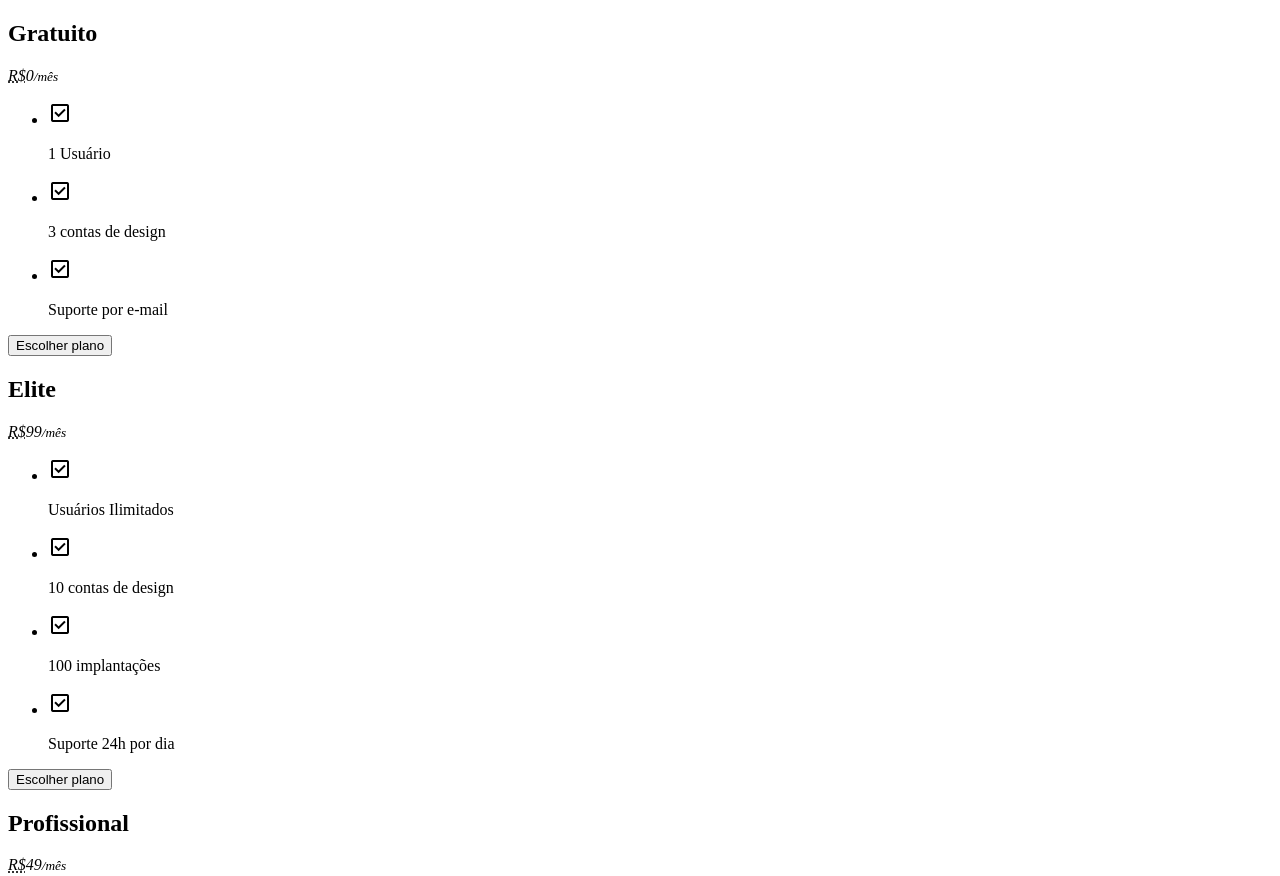
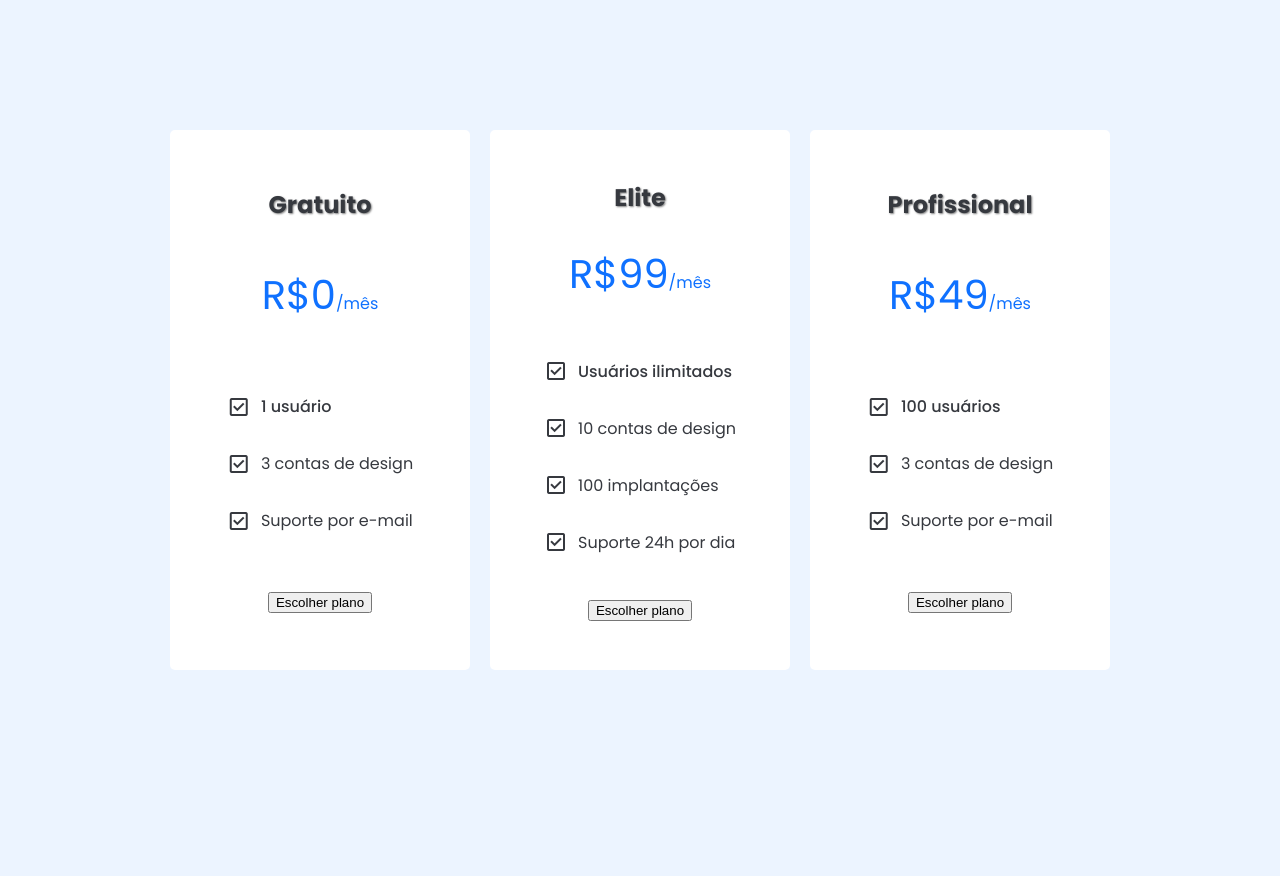
Before and after one commit to danyllo-aniceto/front-end-labs, a plain HTML site: page cards/index.html in a window 1280 px wide. Shown: the top 876 px of the page. After the commit the page ends 800 px from the top, so only its background shows below. Drawn offline with nearby package versions, Linux system fonts and the light colour scheme; files that its build step writes are made by us from their sources.

Commit message:
escopo projeto

```diff
--- a/cards/css/style.css
+++ b/cards/css/style.css
@@ -0,0 +1,101 @@
+:root {
+  --color-primary: #0f71ff;
+  --color-background: #ecf4ff;
+  --color-text: #36393f;
+  --color-light: #f7f7f7;
+  --color-alert: orange;
+
+  --font-main: "Poppins", sans-serif;
+
+  --card-width: 300px;
+  --card-padding: 40px;
+  --card-height: 540px;
+}
+
+* {
+  box-sizing: border-box;
+}
+
+html,
+body {
+  height: 100%;
+  margin: 0;
+  font-family: var(--font-main);
+  background-color: var(--color-background);
+  color: var(--color-text);
+}
+
+body {
+  display: flex;
+  align-items: center;
+  justify-content: center;
+  gap: 20px;
+  padding: 0 20px;
+  flex-wrap: wrap;
+}
+
+.card {
+  display: grid;
+  place-items: center;
+  gap: 10px;
+  width: var(--card-width);
+  max-width: var(--card-width);
+  height: var(--card-height);
+  padding: var(--card-padding);
+  border-radius: 5px;
+  background-color: white;
+  font-size: 100%;
+  text-align: center;
+  overflow: hidden;
+  transition: box-shadow 0.3s ease, transform 0.3s ease;
+}
+
+.card:hover {
+  transform: scale(1.1);
+  box-shadow: 0 4px 20px rgb(186, 181, 210);
+}
+
+.card h2 {
+  margin: 0;
+  text-shadow: 1px 1px 2px gray;
+}
+
+.card var {
+  color: var(--color-primary);
+  font-weight: 400;
+  font-size: 40px;
+  font-style: normal;
+  margin-bottom: 10px;
+  transition: font-size 0.3 ease;
+}
+
+.card:hover var {
+  font-size: 50px;
+}
+
+.card var small {
+  font-size: 16px;
+}
+
+abbr[title] {
+  cursor: help;
+  text-decoration: none;
+}
+
+ul {
+  list-style: none;
+  padding: 0;
+  margin: 0;
+}
+
+ul li {
+  display: flex;
+  align-items: center;
+  gap: 10px;
+  padding: 0;
+  margin-top: 0;
+}
+
+ul > li:first-child {
+  font-weight: 500;
+}
--- a/cards/index.html
+++ b/cards/index.html
@@ -1,30 +1,28 @@
 <!DOCTYPE html>
-<html lang="pt-BR">
+<html lang="pt-br">
 
 <head>
-  <meta charset="UTF-8">
-  <meta name="viewport" content="width=device-width, initial-scale=1.0">
-  <link rel="stylesheet" href="./css/style.css">
-  <link rel="preconnect" href="https://fonts.googleapis.com">
-  <link rel="preconnect" href="https://fonts.gstatic.com" crossorigin>
+  <meta charset="UTF-8" />
+  <meta name="viewport" content="width=device-width, initial-scale=1.0" />
+  <title>Escolha seu plano</title>
+  <link rel="stylesheet" href="style.css" />
+  <link rel="preconnect" href="https://fonts.googleapis.com" />
+  <link rel="preconnect" href="https://fonts.gstatic.com" crossorigin />
   <link
     href="https://fonts.googleapis.com/css2?family=Poppins:ital,wght@0,100;0,200;0,300;0,400;0,500;0,600;0,700;0,800;0,900;1,100;1,200;1,300;1,400;1,500;1,600;1,700;1,800;1,900&display=swap"
-    rel="stylesheet">
+    rel="stylesheet" />
   <link rel="stylesheet"
     href="https://fonts.googleapis.com/css2?family=Material+Symbols+Outlined:opsz,wght,FILL,GRAD@24,400,0,0&icon_names=check_box" />
-  <title>Cards</title>
 </head>
 
 <body>
   <article class="card">
     <h2>Gratuito</h2>
-    <var>
-      <abbr title="Real Brasileiro">R$</abbr>0<small>/mês</small>
-    </var>
+    <var><abbr title="Real brasileiro">R$</abbr>0<small>/mês</small></var>
     <ul>
       <li>
         <i class="material-symbols-outlined"> check_box </i>
-        <p>1 Usuário</p>
+        <p>1 usuário</p>
       </li>
       <li>
         <i class="material-symbols-outlined"> check_box </i>
@@ -39,13 +37,11 @@
   </article>
   <article class="card">
     <h2>Elite</h2>
-    <var>
-      <abbr title="Real Brasileiro">R$</abbr>99<small>/mês</small>
-    </var>
+    <var><abbr title="Real brasileiro">R$</abbr>99<small>/mês</small></var>
     <ul>
       <li>
         <i class="material-symbols-outlined"> check_box </i>
-        <p>Usuários Ilimitados</p>
+        <p>Usuários ilimitados</p>
       </li>
       <li>
         <i class="material-symbols-outlined"> check_box </i>
@@ -64,9 +60,7 @@
   </article>
   <article class="card">
     <h2>Profissional</h2>
-    <var>
-      <abbr title="Real Brasileiro">R$</abbr>49<small>/mês</small>
-    </var>
+    <var><abbr title="Real brasileiro">R$</abbr>49<small>/mês</small></var>
     <ul>
       <li>
         <i class="material-symbols-outlined"> check_box </i>
```
